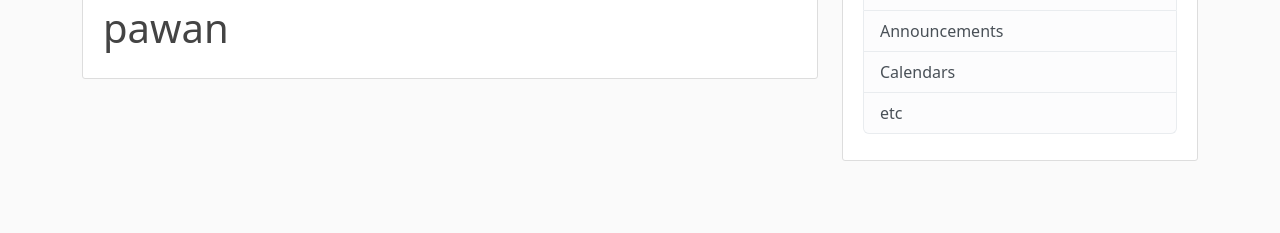
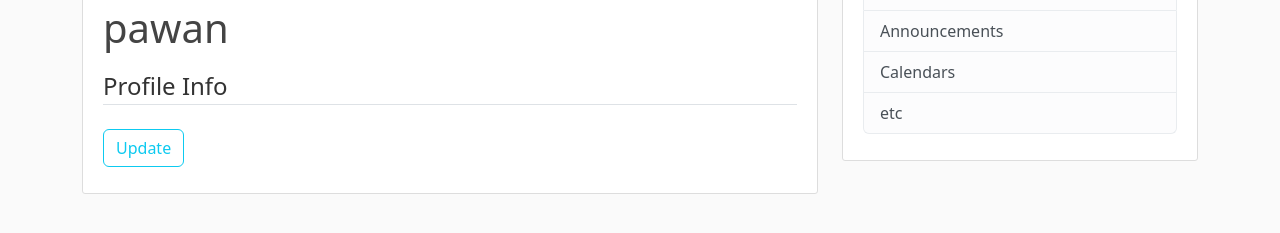
Before and after one commit to PawanBakle/Blog, a Django app: page /profile/ in a window 1280 px wide. Shown: the part 228-461 px from the top of the page. Run offline with Django 4.2, Linux system fonts and the light colour scheme; a user stored in the database is signed in; data comes from the database, SQL or seed files in the repository; both versions use the stored data as it was after the commit.

Commit message:
Update Profile

```diff
--- a/userPage/apps.py
+++ b/userPage/apps.py
@@ -6,5 +6,4 @@ class UserpageConfig(AppConfig):
     name = 'userPage'
 
     def ready(self):
-        import userPage\
-            .signals
+        import userPage.signals
--- a/userPage/models.py
+++ b/userPage/models.py
@@ -1,8 +1,11 @@
 from django.db import models
 from django.contrib.auth.models import User
 # Create your models here.
+
 class Profile(models.Model):
+
     user = models.OneToOneField(User,on_delete=models.CASCADE)
     Img = models.ImageField(default='default.jpg',upload_to='profile_pics')
+
     def __str__(self):
-        return self.user.username
+        return f'{self.user} Profile'
--- a/userPage/templates/userPage/Profile.html
+++ b/userPage/templates/userPage/Profile.html
@@ -1,5 +1,7 @@
 {% extends "feed/base.html" %}
 {% block content %}
+<html>
+<html lang="en">
     <div class="content-section">
       <div class="media">
         <img class="rounded-circle account-img" src="{{ user.profile.image.url }}">
@@ -8,6 +10,17 @@
           <p class="text-secondary">{{ user.email }}</p>
         </div>
       </div>
-      <!-- FORM HERE -->
+      <form method="POST" enctype="multipart/form-data">
+          {% csrf_token %}
+          <fieldset class="form-group">
+              <legend class="border-bottom mb-4">Profile Info</legend>
+              {{ u_form }}
+              {{ p_form }}
+          </fieldset>
+          <div class="form-group">
+              <button class="btn btn-outline-info" type="submit">Update</button>
+          </div>
+      </form>
     </div>
+    </html>
 {% endblock content %}
--- a/userPage/views.py
+++ b/userPage/views.py
@@ -1,5 +1,5 @@
 from django.shortcuts import render,redirect
-from .forms import UserRegisterForm
+from .forms import UserRegisterForm, UserUpdateForm,ProfileUpdateForm
 from django.views.decorators.csrf import csrf_exempt
 from django.http import HttpResponse
 from django.contrib.auth import authenticate, login, logout
@@ -32,3 +32,16 @@ def profile(request):
 def sign_out(request):
     logout(request)
     return redirect('login')
+def Profile(request):
+    if request.method == 'POST':
+        u_form =  UserUpdateForm(request.POST,instance=request.user)
+        p_form = ProfileUpdateForm(request.POST,request.FILES,instance=request.user.profile)
+        if u_form.is_valid() and p_form.is_valid():
+            u_form.save()
+            p_form.save()
+            return redirect('profile')
+    else:
+        u_form =  UserUpdateForm(instance=request.user)
+        p_form = ProfileUpdateForm(instance=request.user.profile)
+    context = {'u_form':u_form,'p_form':p_form}
+    return render(request,'userPage/Profile.html',context)
```
Also changed, not shown: userPage/forms.py (+12 -3 lines), userPage/signals.py (+7 -0 lines), db.sqlite3, media/profile_pics/WIN_20210508_23_56_57_Pro.jpg (added), media/profile_pics/WIN_20210511_13_32_18_Pro.jpg (added).
